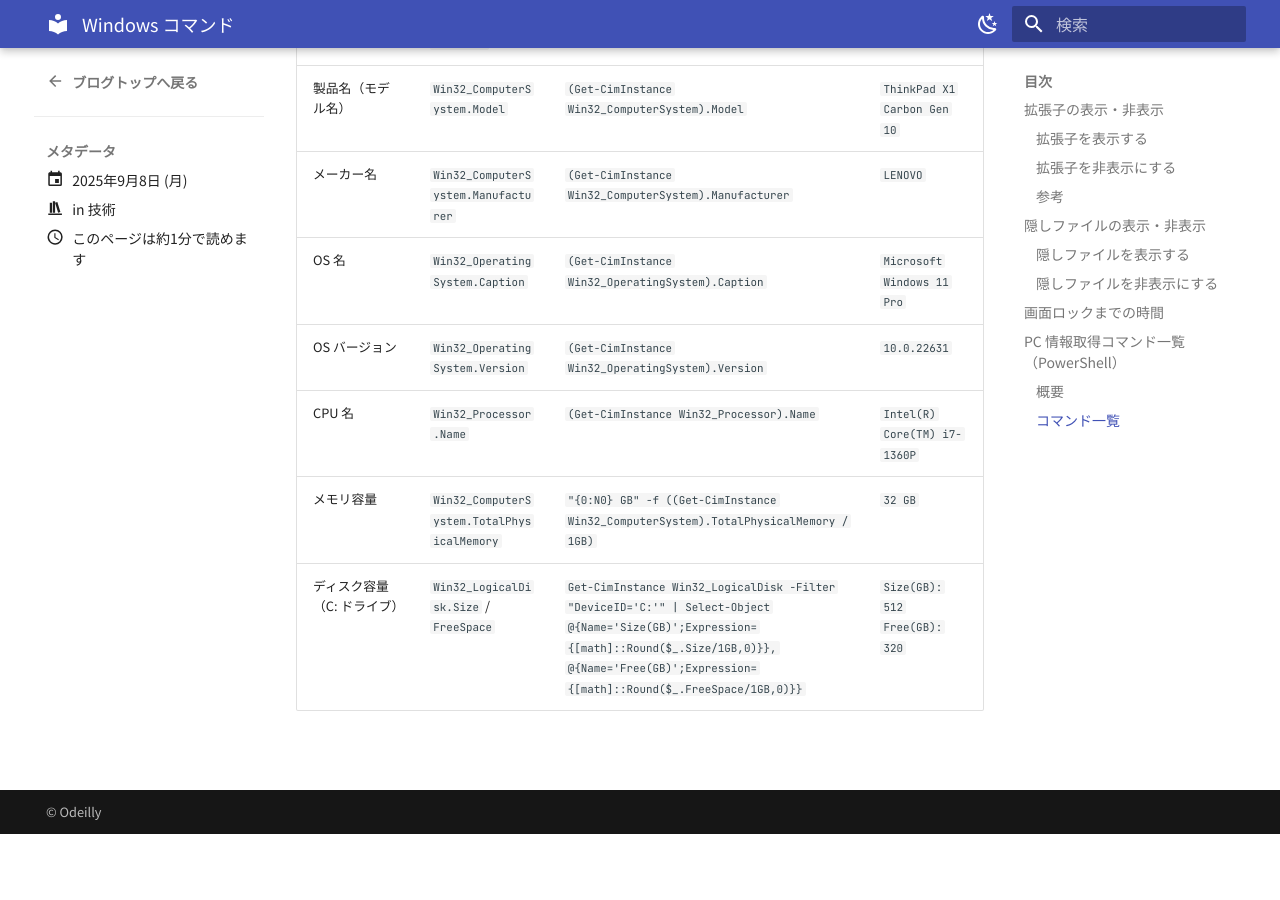
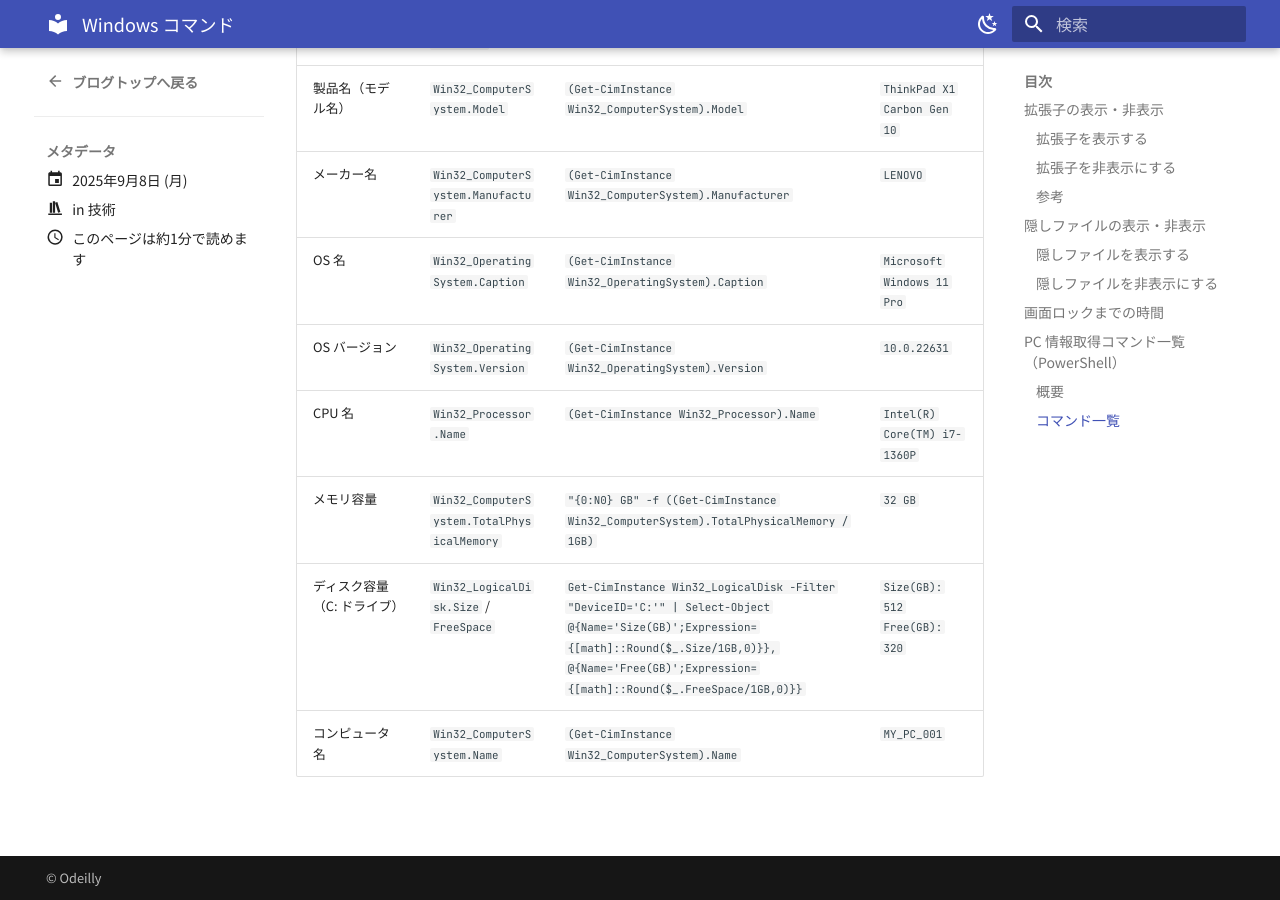
Before and after one commit to odeilly/odeilly.github.io, an MkDocs documentation site: the page built from docs/blog/posts/2025/09/20250908_windows.md, in a window 1280 px wide and 900 px high, scrolled down 1531 px. Built offline with MkDocs 1.6.1 and Material for MkDocs 9.7.7, drawn with Linux system fonts in a browser that asks for light colours; before the commit the page ends 2365 px from its top, so only the background shows below that.

Commit message:
コンピュータ名

```diff
--- a/docs/blog/posts/2025/09/20250908_windows.md
+++ b/docs/blog/posts/2025/09/20250908_windows.md
@@ -76,3 +76,4 @@ Windows 11 以降では `wmic` コマンドが非推奨になっています。
 | CPU 名 | `Win32_Processor.Name` | `(Get-CimInstance Win32_Processor).Name` | `Intel(R) Core(TM) i7-1360P`|
 | メモリ容量| `Win32_ComputerSystem.TotalPhysicalMemory` | `"{0:N0} GB" -f ((Get-CimInstance Win32_ComputerSystem).TotalPhysicalMemory / 1GB)` | `32 GB`|
 | ディスク容量（C: ドライブ） | `Win32_LogicalDisk.Size` / `FreeSpace` | `Get-CimInstance Win32_LogicalDisk -Filter "DeviceID='C:'" | Select-Object @{Name='Size(GB)';Expression={[math]::Round($_.Size/1GB,0)}}, @{Name='Free(GB)';Expression={[math]::Round($_.FreeSpace/1GB,0)}}` | `Size(GB): 512`<br>`Free(GB): 320` |
+| コンピュータ名 | `Win32_ComputerSystem.Name` | `(Get-CimInstance Win32_ComputerSystem).Name` | `MY_PC_001` |
```
